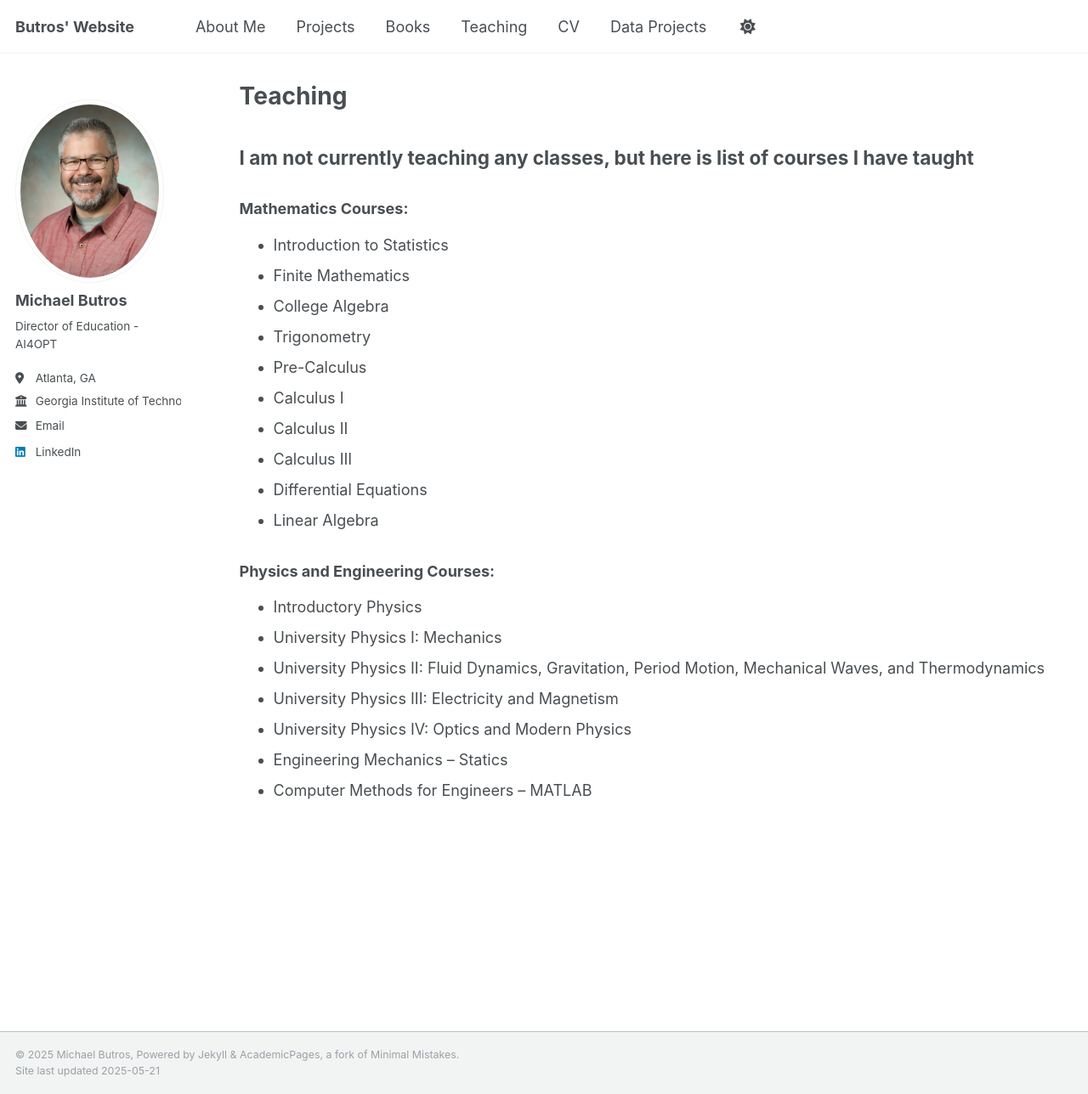
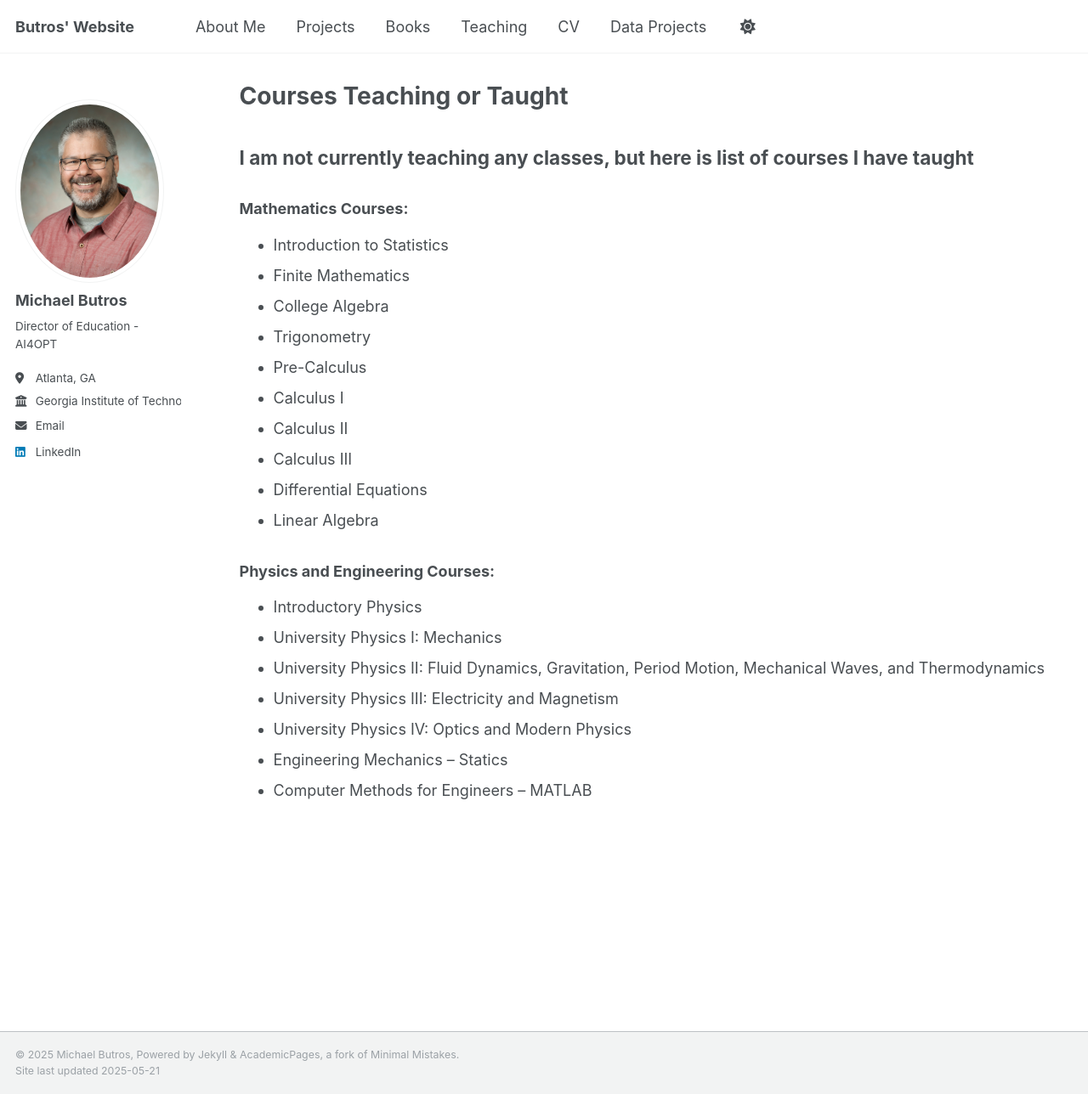
Before and after one commit to MButros/MButros.github.io, a Jekyll site: the page built from _pages/teaching.md, in a window 1280 px wide and 1288 px high. Shown: the whole window at 85% size. Built offline with Jekyll 4.4.1, drawn with Linux system fonts in a browser that asks for light colours.

Commit message:
Update teaching.md

```diff
--- a/_pages/teaching.md
+++ b/_pages/teaching.md
@@ -1,6 +1,6 @@
 ---
 layout: archive
-title: "Teaching"
+title: "Courses Teaching or Taught"
 permalink: /teaching/
 author_profile: true
 redirect_from:
```
